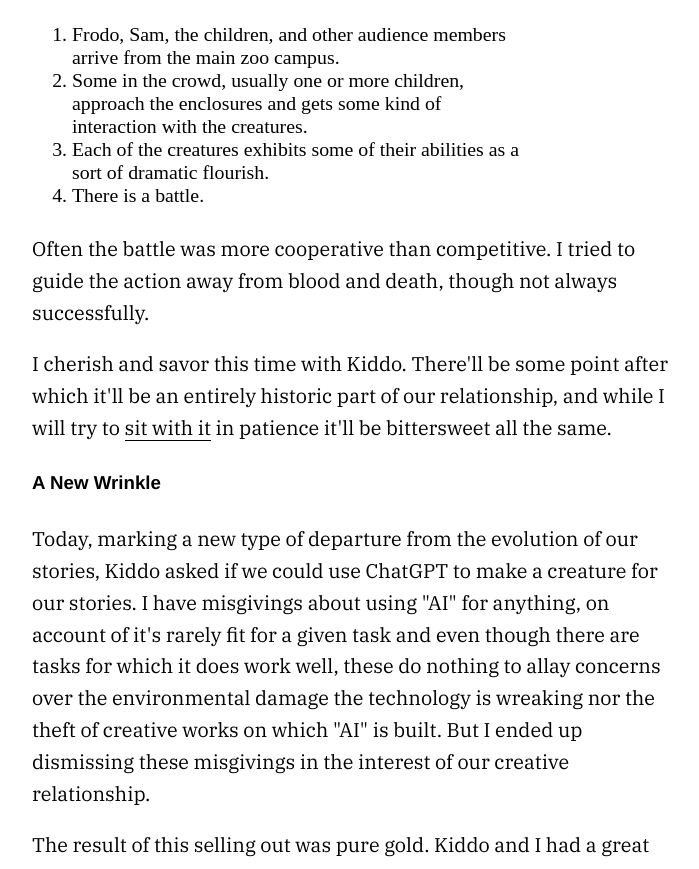
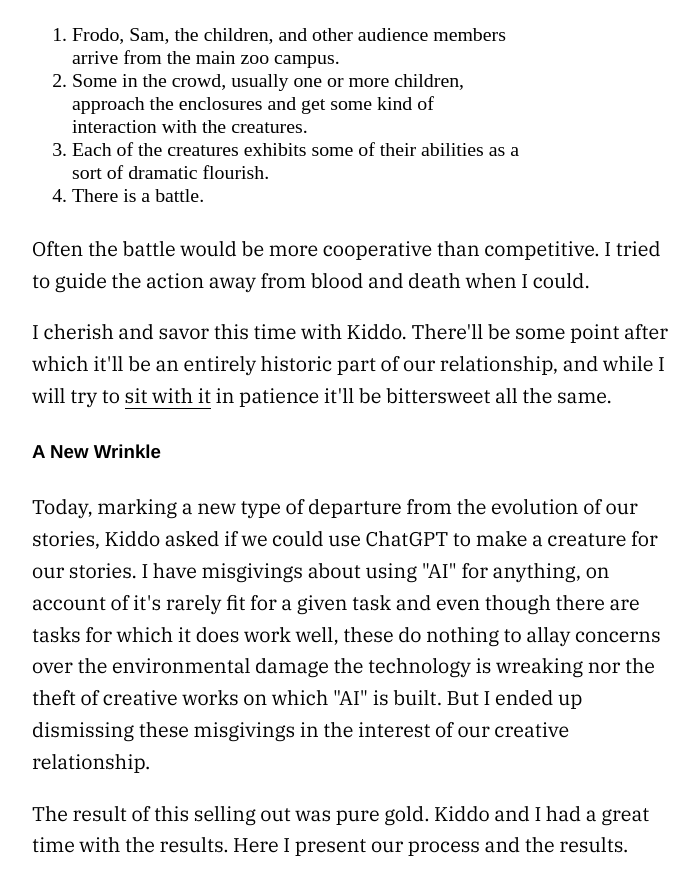
Before and after one commit to muraii/erectlocution, a plain HTML site: page on-the-lack-of-scrupulous-artifice.html in a window 1280 px wide. Shown: the part 1399-2268 px from the top of the page, without its empty margins (288-987 px from the left). Drawn offline with nearby package versions, Linux system fonts and the light colour scheme; a web font is replaced by a local one.

Commit message:
edit: changed some grammar in 'AI' post

```diff
--- a/on-the-lack-of-scrupulous-artifice.html
+++ b/on-the-lack-of-scrupulous-artifice.html
@@ -27,11 +27,11 @@
 <p>The Arena is home to two creatures, held within highly specialized enclosed habitats. One creature is the champion; one is the challenger. Exactly which creatures were the champion and challenger changed; maybe it's Blue from <em>Rainbow Friends</em> as champion facing off against the Mosasaurus from <em>Jurassic World</em> as challenger. Whatever creatures are involved, the sequence of events is the same:</p>
 <ol>
 <li>Frodo, Sam, the children, and other audience members arrive from the main zoo campus.</li>
-<li>Some in the crowd, usually one or more children, approach the enclosures and gets some kind of interaction with the creatures.</li>
+<li>Some in the crowd, usually one or more children, approach the enclosures and get some kind of interaction with the creatures.</li>
 <li>Each of the creatures exhibits some of their abilities as a sort of dramatic flourish.</li>
 <li>There is a battle.</li>
 </ol>
-<p>Often the battle was more cooperative than competitive. I tried to guide the action away from blood and death, though not always successfully.</p>
+<p>Often the battle would be more cooperative than competitive. I tried to guide the action away from blood and death when I could.</p>
 <p>I cherish and savor this time with Kiddo. There'll be some point after which it'll be an entirely historic part of our relationship, and while I will try to <a href="/sit-with-it.html">sit with it</a> in patience it'll be bittersweet all the same.</p>
 <h3>A New Wrinkle</h3>
 <p>Today, marking a new type of departure from the evolution of our stories, Kiddo asked if we could use ChatGPT to make a creature for our stories. I have misgivings about using "AI" for anything, on account of it's rarely fit for a given task and even though there are tasks for which it does work well, these do nothing to allay concerns over the environmental damage the technology is wreaking nor the theft of creative works on which "AI" is built. But I ended up dismissing these misgivings in the interest of our creative relationship.</p>
```
